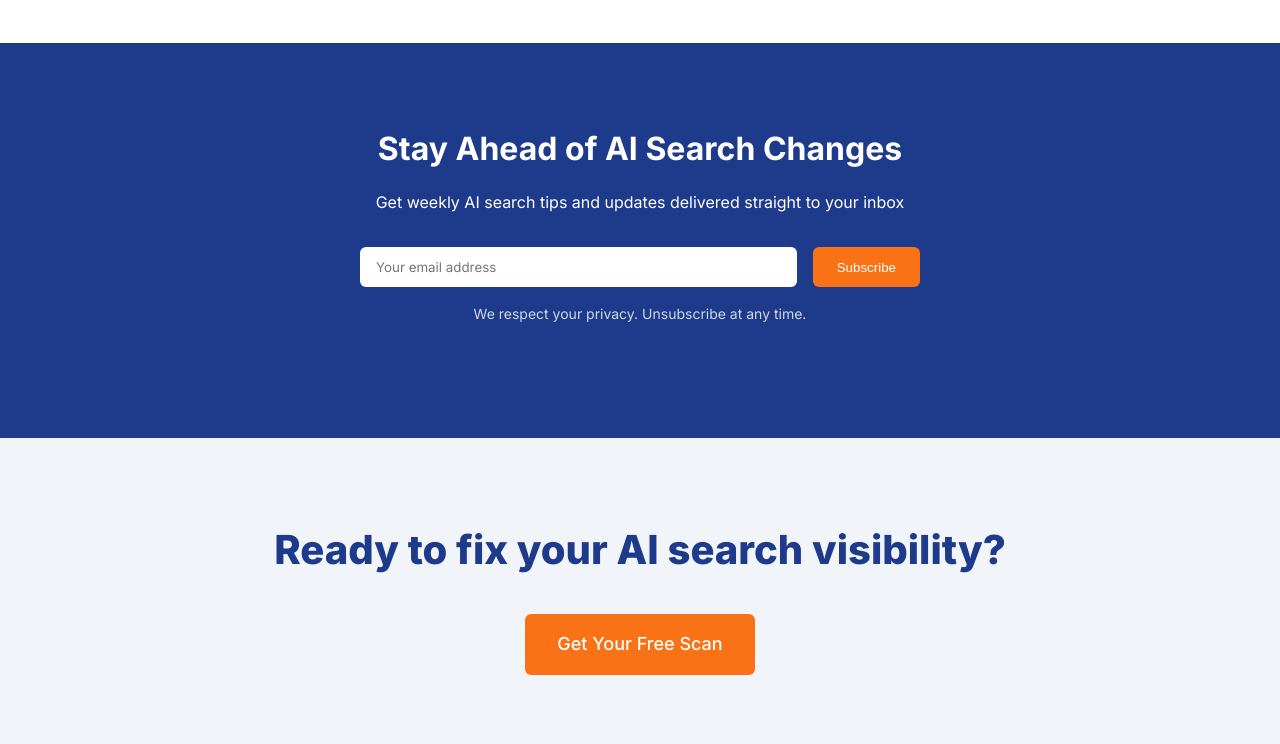
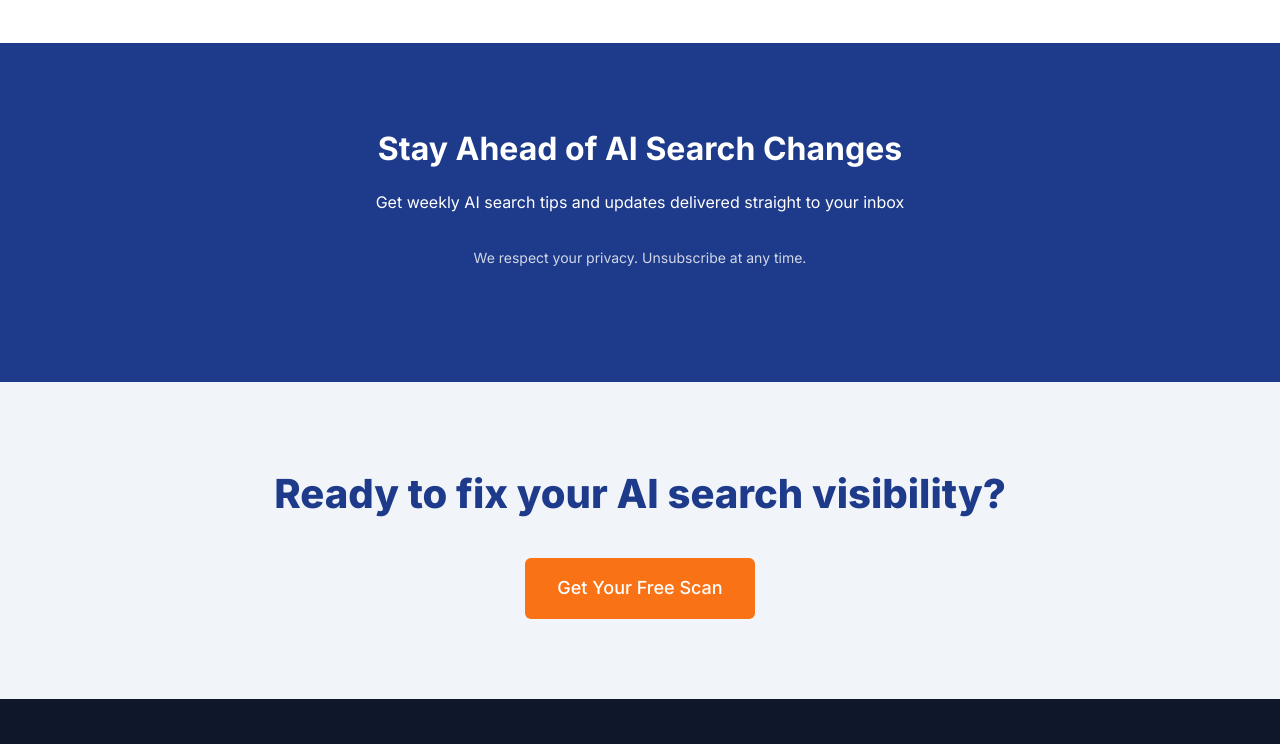
Before and after one commit to TheWayWithin/aisearchmastery, a plain HTML site: page index.html in a window 1280 px wide. Shown: the part 4220-4964 px from the top of the page. Drawn offline with Linux system fonts and the light colour scheme.

Commit message:
Update index.html

```diff
--- a/index.html
+++ b/index.html
@@ -949,15 +949,12 @@
     </section>
 
     <section class="newsletter">
-        <div class="container newsletter-container">
-            <h2>Stay Ahead of AI Search Changes</h2>
-            <p>Get weekly AI search tips and updates delivered straight to your inbox</p>
-            <form class="newsletter-form">
-                <input type="email" placeholder="Your email address" required>
-                <button type="submit">Subscribe</button>
-            </form>
-            <p class="newsletter-disclaimer">We respect your privacy. Unsubscribe at any time.</p>
-        </div>
+    <div class="container newsletter-container">
+        <h2>Stay Ahead of AI Search Changes</h2>
+        <p>Get weekly AI search tips and updates delivered straight to your inbox</p>
+        <script async data-uid="0e0cceafd" src="https://ai-search-mastery.kit.com/0e0cceafd/index.js"></script>
+        <p class="newsletter-disclaimer">We respect your privacy. Unsubscribe at any time.</p>
+    </div>
     </section>
 
     <section class="cta">
```
